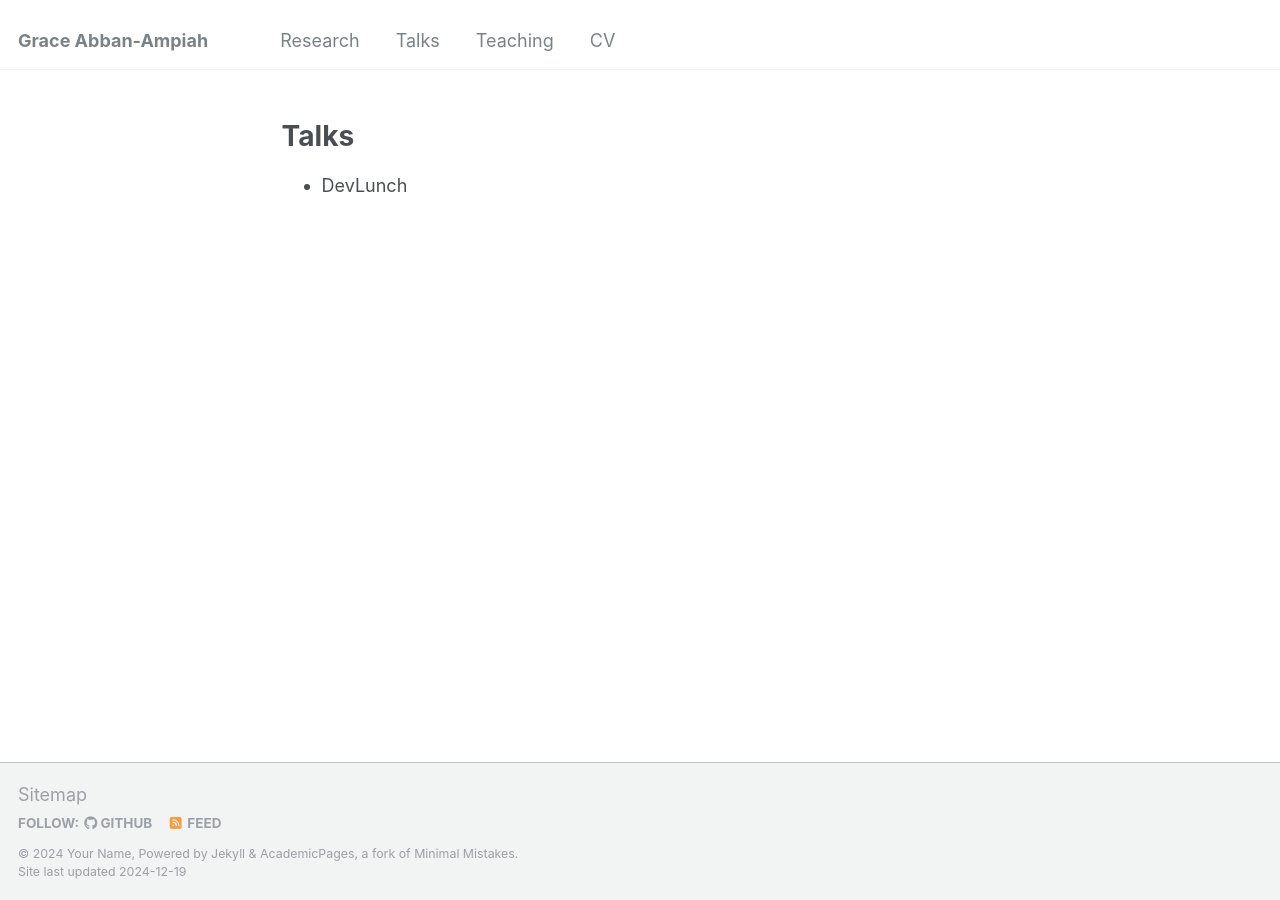
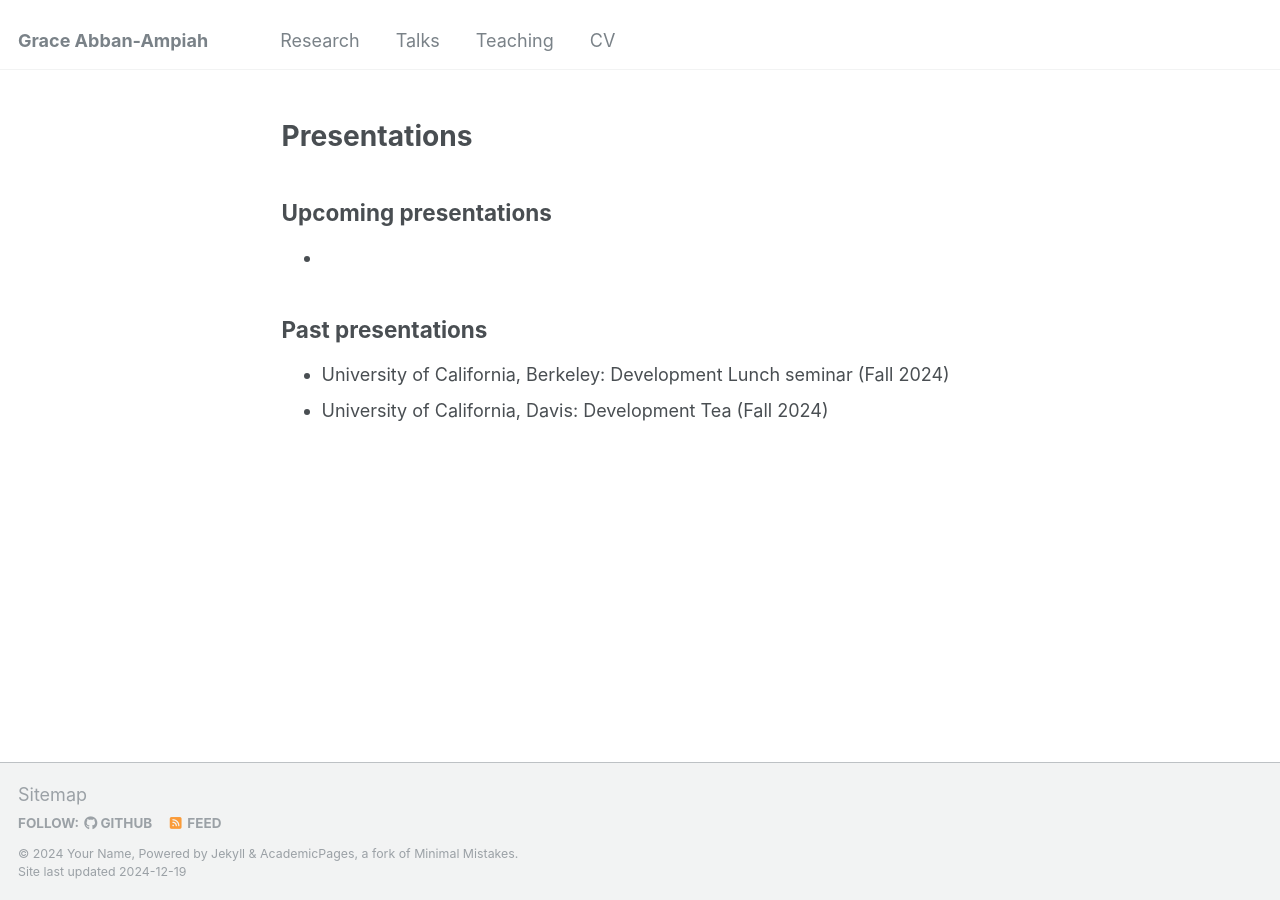
Before and after one commit to gabban-ampiah/gabban-ampiah.github.io, a Jekyll site: the page built from _pages/talks.md, in a window 1280 px wide. Built offline with Jekyll 4.4.1, drawn with Linux system fonts in a browser that asks for light colours.

Commit message:
Update talks.md

```diff
--- a/_pages/talks.md
+++ b/_pages/talks.md
@@ -9,6 +9,12 @@ redirect_from:
 
 {% include base_path %}
 
-# Talks
+# Presentations
 
-- DevLunch
+## Upcoming presentations
+-
+
+## Past presentations
+
+- University of California, Berkeley: Development Lunch seminar (Fall 2024)
+- University of California, Davis: Development Tea (Fall 2024)
```
